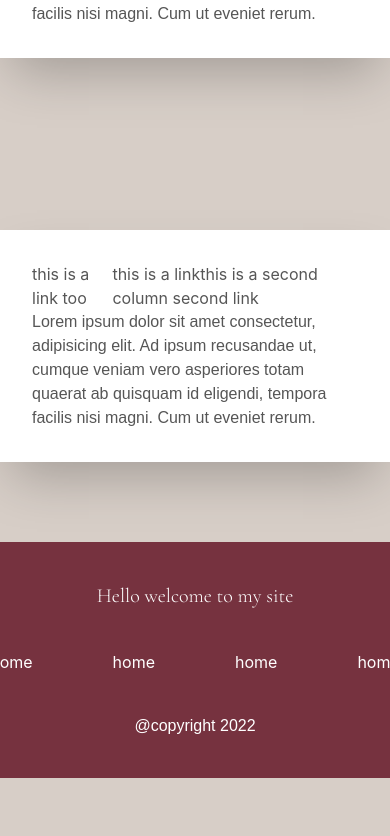
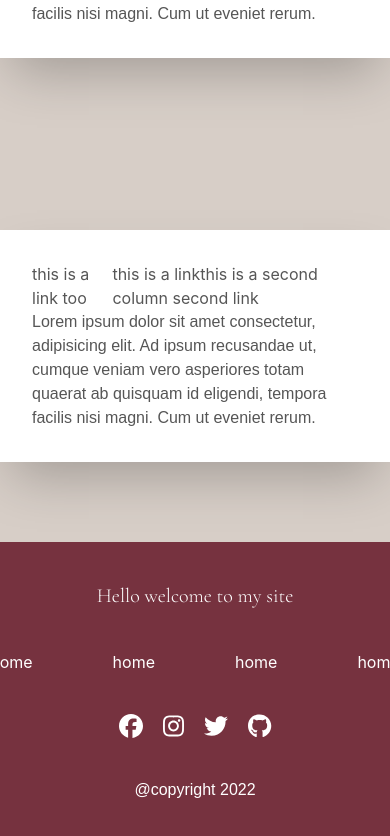
Before and after one commit to pr4t1ma/react-portfolio, a React (Create React App) app: page / in a window 390 px wide. Shown: the part 4291-5127 px from the top of the page. Before the commit the page ends 5069 px from the top, so only its background shows below. Built offline with nearby package versions, Linux system fonts and the light colour scheme.

Commit message:
complete responsive design and socila icon footer

```diff
--- a/src/Footer/Footer.jsx
+++ b/src/Footer/Footer.jsx
@@ -1,4 +1,5 @@
 import { FooterMenu } from "../FooterMenu/FooterMenu";
+import { SocialMediaIcon } from "../SocialMedia/SocialMediaIcon";
 
 export const Footer = () => {
   const footermenu = [
@@ -11,6 +12,7 @@ export const Footer = () => {
     <div className="container mx-auto bg-oxblood p-10 text-center shadow-4xl shadow-red-800 text-white">
       <h1 className="text-xl ">Hello welcome to my site</h1>
       <FooterMenu items={footermenu} />
+      <SocialMediaIcon text-2xl />
       <p>@copyright 2022</p>
     </div>
   );
--- a/src/index.css
+++ b/src/index.css
@@ -21,6 +21,10 @@ h4,
 logo {
   font-family: "Cormorant", serif;
 }
+.project-header a:hover {
+  color: rgb(168, 85, 85);
+}
+
 header a {
   color: #fff;
 }
```
